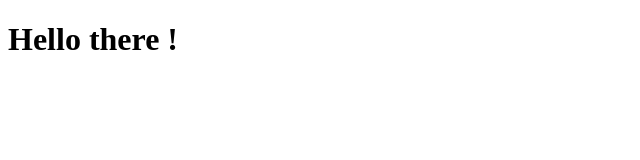
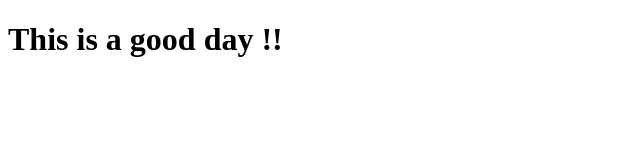
Before and after one commit to RishabhDevrani/bootcamp_testing, a plain HTML site: page index.html in a window 1280 px wide. Shown: the whole page, without its empty margins (0-640 px from the left). Drawn offline with Linux system fonts and the light colour scheme.

Commit message:
Changes in the new branch

```diff
--- a/index.html
+++ b/index.html
@@ -7,7 +7,7 @@
 </head>
 <body>
     <h1>
-    Hello there !
+    This is a good day !!
     </h1>
 </body>
 </html>
```
